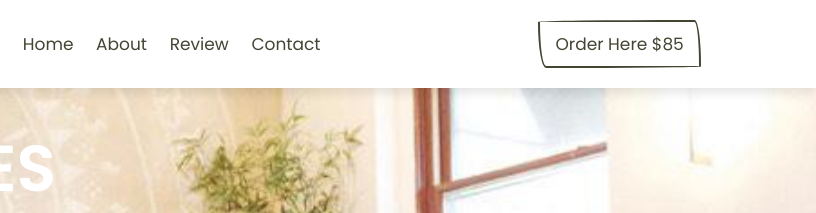
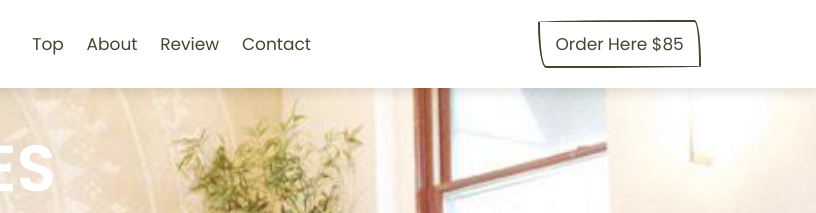
Before and after one commit to lansingthomas/lansingthomas.github.io, a plain HTML site: page index.html in a window 1280 px wide. Shown: the top 213 px of the page, 464-1280 px from the left. Drawn offline with nearby package versions, Linux system fonts and the light colour scheme.

Commit message:
changed Home to Top in navbar

```diff
--- a/index.html
+++ b/index.html
@@ -26,7 +26,7 @@
     <img class="logo" src="image/Envision_logo.jpg" alt="Envision logo">
 
     <nav class="navbar">
-        <a href="#home">home</a>
+        <a href="#home">Top</a>
         <a href="#about">about</a>
         <a href="#review">review</a>
         <a href="#book">Contact</a>
```
